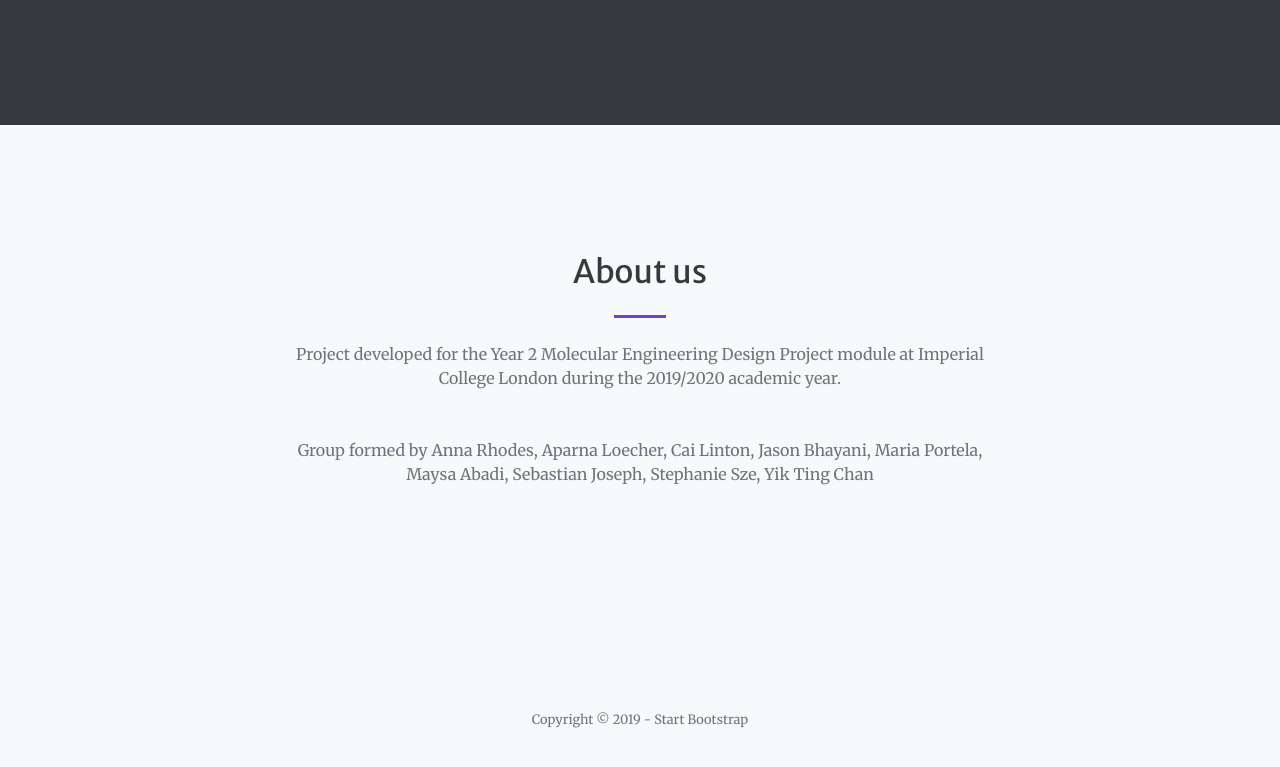
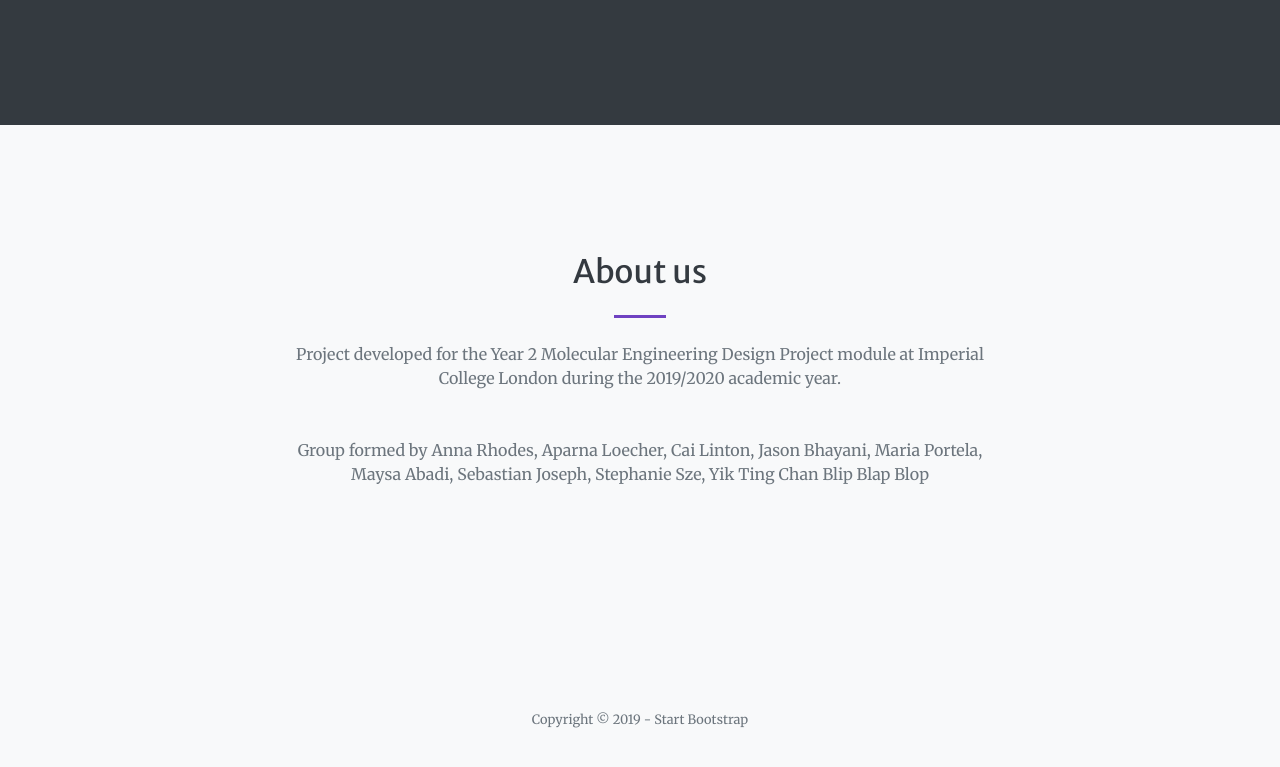
Before and after one commit to mariasmfportela/SuperbugsOnPaper, a website with bundled scripts: page Website/index.html in a window 1280 px wide. Shown: the part 2402-3169 px from the top of the page. Built offline with nearby package versions, Linux system fonts and the light colour scheme.

Commit message:
Update index.html

```diff
--- a/Website/index.html
+++ b/Website/index.html
@@ -238,7 +238,7 @@
           <h2 class="mt-0">About us</h2>
           <hr class="divider my-4">
           <p class="text-muted mb-5">Project developed for the Year 2 Molecular Engineering Design Project module at Imperial College London during the 2019/2020 academic year.</p>
-          <p class="text-muted mb-5">Group formed by Anna Rhodes, Aparna Loecher, Cai Linton, Jason Bhayani, Maria Portela, Maysa Abadi, Sebastian Joseph, Stephanie Sze, Yik Ting Chan</p>
+          <p class="text-muted mb-5">Group formed by Anna Rhodes, Aparna Loecher, Cai Linton, Jason Bhayani, Maria Portela, Maysa Abadi, Sebastian Joseph, Stephanie Sze, Yik Ting Chan Blip Blap Blop</p>
         </div>
       </div>
     </div>
```
